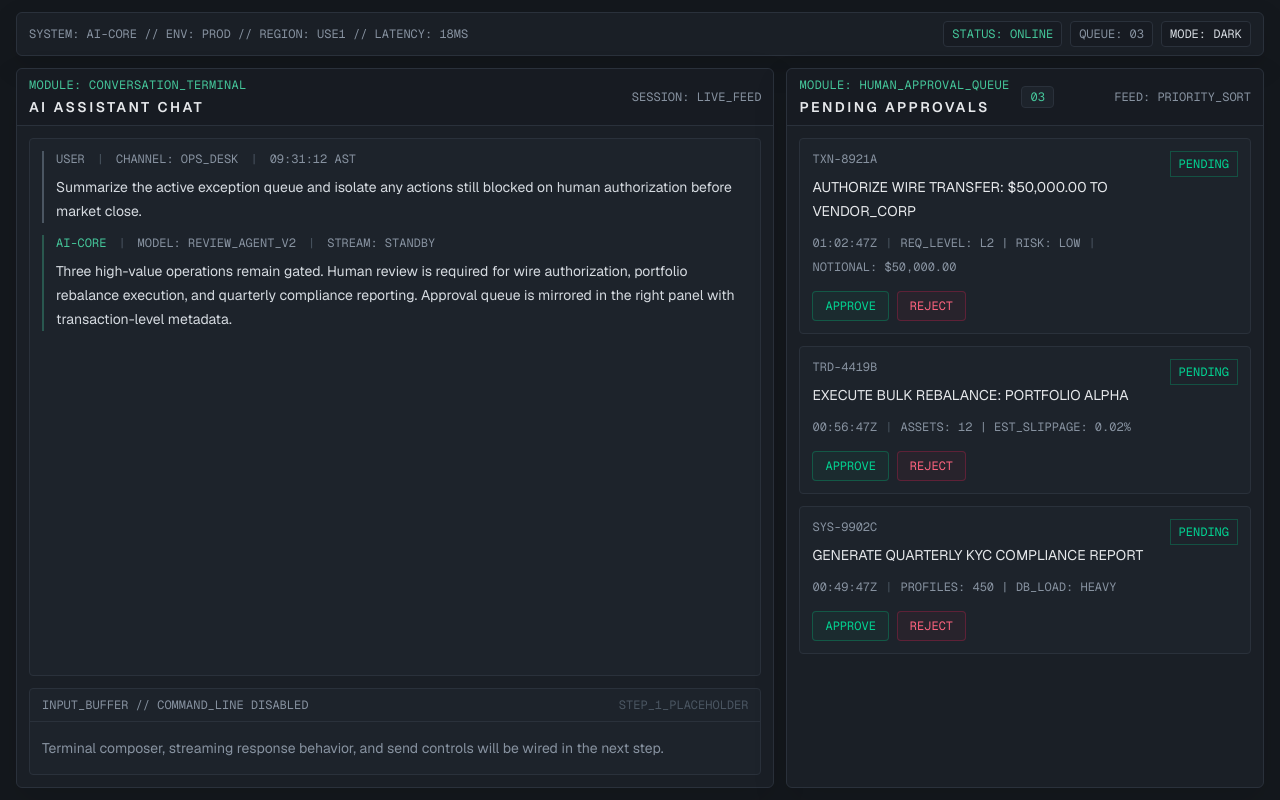
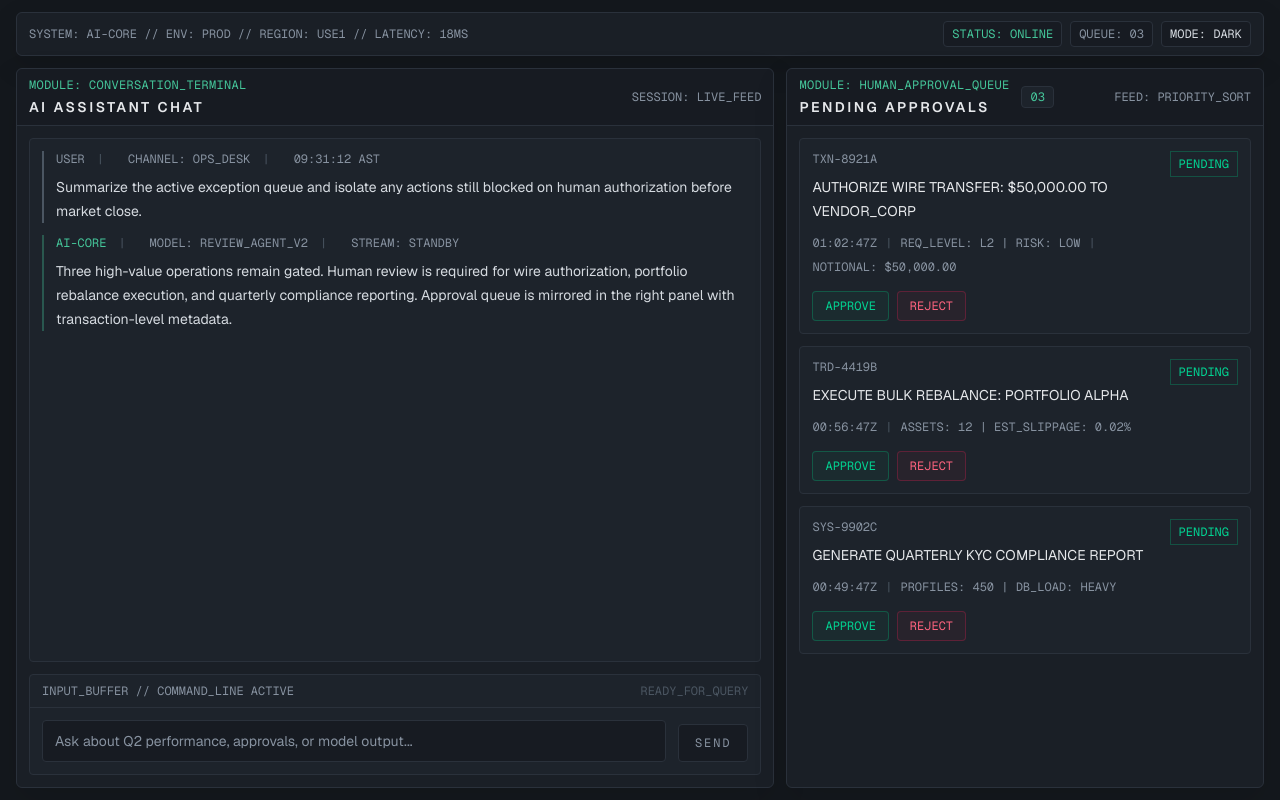
Before and after one commit to ShuaiNiu01/ai-dashboard, a Next.js app: page / in a window 1280 px wide. Built offline with nearby package versions, Linux system fonts and the light colour scheme.

Commit message:
feat: add streaming chat panel with abort cleanup

```diff
--- a/src/components/dashboard-shell.tsx
+++ b/src/components/dashboard-shell.tsx
@@ -3,17 +3,27 @@
 import { AnimatePresence, motion } from "framer-motion";
 import {
   useEffect,
+  useRef,
   useState,
   useSyncExternalStore,
   type ReactElement,
 } from "react";
 
 import type { ApprovalItem } from "@/src/data";
+import { simulateStream } from "@/src/utils/simulateStream";
 
 type ThemeMode = "dark" | "light";
 type ApprovalDecision = "approve" | "reject";
+type ChatRole = "assistant" | "user";
 const THEME_EVENT = "dashboard-theme-change";
 const APPROVAL_EXIT_DELAY_MS = 140;
+
+interface ChatMessage {
+  id: string;
+  role: ChatRole;
+  content: string;
+  meta: string;
+}
 
 interface DashboardShellProps {
   approvals: ApprovalItem[];
@@ -43,6 +53,23 @@ function getThemeSnapshot(): ThemeMode {
 function getServerThemeSnapshot(): ThemeMode {
   return "dark";
 }
+
+const INITIAL_CHAT_MESSAGES: ChatMessage[] = [
+  {
+    id: "seed-user",
+    role: "user",
+    meta: "USER | CHANNEL: OPS_DESK | 09:31:12 AST",
+    content:
+      "Summarize the active exception queue and isolate any actions still blocked on human authorization before market close.",
+  },
+  {
+    id: "seed-assistant",
+    role: "assistant",
+    meta: "AI-CORE | MODEL: REVIEW_AGENT_V2 | STREAM: STANDBY",
+    content:
+      "Three high-value operations remain gated. Human review is required for wire authorization, portfolio rebalance execution, and quarterly compliance reporting. Approval queue is mirrored in the right panel with transaction-level metadata.",
+  },
+];
 
 function subscribeToTheme(onStoreChange: () => void): () => void {
   if (typeof window === "undefined") {
@@ -81,12 +108,94 @@ export default function DashboardShell({
   const [processingApprovals, setProcessingApprovals] = useState<
     Record<string, true>
   >({});
+  const [chatMessages, setChatMessages] =
+    useState<ChatMessage[]>(INITIAL_CHAT_MESSAGES);
+  const [draftPrompt, setDraftPrompt] = useState("");
+  const [activePrompt, setActivePrompt] = useState<string | null>(null);
+  const [streamingMessageId, setStreamingMessageId] = useState<string | null>(
+    null,
+  );
+  const [isStreaming, setIsStreaming] = useState(false);
+  const [isThinking, setIsThinking] = useState(false);
+  const bottomRef = useRef<HTMLDivElement | null>(null);
   const pendingCount = approvalItems.length;
 
   useEffect(() => {
     document.documentElement.dataset.theme = themeMode;
     window.localStorage.setItem("dashboard-theme", themeMode);
   }, [themeMode]);
+
+  useEffect(() => {
+    bottomRef.current?.scrollIntoView({ behavior: "smooth" });
+  }, [chatMessages, isThinking]);
+
+  useEffect(() => {
+    if (!activePrompt || !streamingMessageId) {
+      return;
+    }
+
+    const controller = new AbortController();
+    const promptToStream = activePrompt;
+    const targetMessageId = streamingMessageId;
+
+    async function streamResponse(): Promise<void> {
+      try {
+        let hasReceivedFirstToken = false;
+
+        for await (const chunk of simulateStream(promptToStream)) {
+          if (controller.signal.aborted) {
+            return;
+          }
+
+          if (!hasReceivedFirstToken) {
+            hasReceivedFirstToken = true;
+            setIsThinking(false);
+          }
+
+          setChatMessages((currentMessages) =>
+            currentMessages.map((message) =>
+              message.id === targetMessageId
+                ? { ...message, content: message.content + chunk }
+                : message,
+            ),
+          );
+        }
+
+        if (!controller.signal.aborted) {
+          setIsThinking(false);
+          setIsStreaming(false);
+          setStreamingMessageId(null);
+          setActivePrompt(null);
+        }
+      } catch {
+        if (controller.signal.aborted) {
+          return;
+        }
+
+          setChatMessages((currentMessages) =>
+          currentMessages.map((message) =>
+            message.id === targetMessageId
+              ? {
+                  ...message,
+                  content:
+                    "Streaming interrupted while processing the request. Please retry the query.",
+                }
+              : message,
+          ),
+        );
+        setIsThinking(false);
+        setIsStreaming(false);
+        setStreamingMessageId(null);
+        setActivePrompt(null);
+      }
+    }
+
+    void streamResponse();
+
+    return () => {
+      controller.abort();
+    };
+  }, [activePrompt, streamingMessageId]);
 
   function handleThemeToggle(): void {
     const nextTheme: ThemeMode = themeMode === "dark" ? "light" : "dark";
@@ -118,6 +227,38 @@ export default function DashboardShell({
         return nextApprovals;
       });
     }, APPROVAL_EXIT_DELAY_MS);
+  }
+
+  function handleSubmitPrompt(): void {
+    const nextPrompt = draftPrompt.trim();
+
+    if (!nextPrompt || isStreaming) {
+      return;
+    }
+
+    const userMessageId = `user-${Date.now()}`;
+    const assistantMessageId = `assistant-${Date.now()}`;
+
+    setChatMessages((currentMessages) => [
+      ...currentMessages,
+      {
+        id: userMessageId,
+        role: "user",
+        meta: "USER | CHANNEL: LIVE_QUERY | JUST_NOW",
+        content: nextPrompt,
+      },
+      {
+        id: assistantMessageId,
+        role: "assistant",
+        meta: "AI-CORE | MODEL: REVIEW_AGENT_V2 | STREAM: ACTIVE",
+        content: "",
+      },
+    ]);
+    setDraftPrompt("");
+    setIsStreaming(true);
+    setIsThinking(true);
+    setStreamingMessageId(assistantMessageId);
+    setActivePrompt(nextPrompt);
   }
 
   return (
@@ -170,53 +311,126 @@ export default function DashboardShell({
             </div>
 
             <div className="grid flex-1 gap-3 p-3 xl:grid-rows-[1fr_auto]">
-              <div className="space-y-3 overflow-hidden rounded-sm border border-[var(--panel-border)] bg-[var(--surface-bg-elevated)] p-3">
-                <div className="border-l-2 border-[var(--line-muted)] pl-3">
-                  <div className="mb-2 flex flex-wrap items-center gap-x-3 gap-y-1 font-mono text-xs text-[var(--text-muted)]">
-                    <span>USER</span>
-                    <span className="text-[var(--line-muted)]">|</span>
-                    <span>CHANNEL: OPS_DESK</span>
-                    <span className="text-[var(--line-muted)]">|</span>
-                    <span>09:31:12 AST</span>
+              <div className="overflow-hidden rounded-sm border border-[var(--panel-border)] bg-[var(--surface-bg-elevated)]">
+                <div className="flex h-full max-h-[34rem] flex-col overflow-y-auto p-3">
+                  <div className="space-y-3">
+                    {chatMessages.map((message) => {
+                      const isAssistant = message.role === "assistant";
+                      const isActiveStream =
+                        isAssistant &&
+                        isStreaming &&
+                        message.id === streamingMessageId;
+
+                      return (
+                        <div
+                          key={message.id}
+                          className={`border-l-2 pl-3 ${
+                            isAssistant
+                              ? "border-[var(--accent-positive-soft)]"
+                              : "border-[var(--line-muted)]"
+                          }`}
+                        >
+                          <div className="mb-2 flex flex-wrap items-center gap-x-3 gap-y-1 font-mono text-xs text-[var(--text-muted)]">
+                            {message.meta
+                              .split(" | ")
+                              .map((part, index, parts) => (
+                                <span
+                                  key={`${message.id}-${part}`}
+                                  className={
+                                    isAssistant && index === 0
+                                      ? "text-[var(--accent-positive)]"
+                                      : undefined
+                                  }
+                                >
+                                  {part}
+                                  {index < parts.length - 1 ? (
+                                    <span className="px-3 text-[var(--line-muted)]">
+                                      |
+                                    </span>
+                                  ) : null}
+                                </span>
+                              ))}
+                          </div>
+
+                          {isActiveStream && isThinking ? (
+                            <div
+                              aria-live="polite"
+                              aria-label="Assistant is thinking"
+                              className="flex items-center gap-1.5 py-1 text-[var(--text-muted)]"
+                            >
+                              <span className="h-2 w-2 animate-pulse rounded-full bg-[var(--accent-positive)] [animation-delay:-0.2s]" />
+                              <span className="h-2 w-2 animate-pulse rounded-full bg-[var(--accent-positive)] [animation-delay:-0.1s]" />
+                              <span className="h-2 w-2 animate-pulse rounded-full bg-[var(--accent-positive)]" />
+                            </div>
+                          ) : (
+                            <p className="max-w-4xl whitespace-pre-wrap text-sm leading-6 text-[var(--text-secondary)]">
+                              {message.content}
+                              {isActiveStream ? (
+                                <motion.span
+                                  aria-hidden="true"
+                                  animate={{ opacity: [0.2, 1, 0.2] }}
+                                  transition={{
+                                    duration: 0.9,
+                                    ease: "easeInOut",
+                                    repeat: Number.POSITIVE_INFINITY,
+                                  }}
+                                  className="ml-0.5 inline-block text-[var(--accent-positive)]"
+                                >
+                                  ▍
+                                </motion.span>
+                              ) : null}
+                            </p>
+                          )}
+                        </div>
+                      );
+                    })}
+                    <div ref={bottomRef} />
                   </div>
-                  <p className="max-w-3xl text-sm leading-6 text-[var(--text-secondary)]">
-                    Summarize the active exception queue and isolate any actions
-                    still blocked on human authorization before market close.
-                  </p>
-                </div>
-
-                <div className="border-l-2 border-[var(--accent-positive-soft)] pl-3">
-                  <div className="mb-2 flex flex-wrap items-center gap-x-3 gap-y-1 font-mono text-xs text-[var(--text-muted)]">
-                    <span className="text-[var(--accent-positive)]">AI-CORE</span>
-                    <span className="text-[var(--line-muted)]">|</span>
-                    <span>MODEL: REVIEW_AGENT_V2</span>
-                    <span className="text-[var(--line-muted)]">|</span>
-                    <span>STREAM: STANDBY</span>
-                  </div>
-                  <p className="max-w-4xl text-sm leading-6 text-[var(--text-secondary)]">
-                    Three high-value operations remain gated. Human review is
-                    required for wire authorization, portfolio rebalance
-                    execution, and quarterly compliance reporting. Approval
-                    queue is mirrored in the right panel with transaction-level
-                    metadata.
-                  </p>
                 </div>
               </div>
 
-              <div className="rounded-sm border border-[var(--panel-border)] bg-[var(--surface-bg-elevated)]">
+              <form
+                className="rounded-sm border border-[var(--panel-border)] bg-[var(--surface-bg-elevated)]"
+                onSubmit={(event) => {
+                  event.preventDefault();
+                  handleSubmitPrompt();
+                }}
+              >
                 <div className="flex items-center justify-between gap-3 border-b border-[var(--panel-border)] px-3 py-2">
                   <p className="font-mono text-xs text-[var(--text-muted)]">
-                    INPUT_BUFFER // COMMAND_LINE DISABLED
+                    INPUT_BUFFER // COMMAND_LINE ACTIVE
                   </p>
                   <p className="font-mono text-xs text-[var(--line-muted)]">
-                    STEP_1_PLACEHOLDER
+                    {isStreaming ? "STREAM_LOCK ENGAGED" : "READY_FOR_QUERY"}
                   </p>
                 </div>
-                <div className="px-3 py-4 text-sm text-[var(--text-muted)]">
-                  Terminal composer, streaming response behavior, and send
-                  controls will be wired in the next step.
+                <div className="flex flex-col gap-3 px-3 py-3 sm:flex-row sm:items-end">
+                  <label className="flex-1">
+                    <span className="sr-only">Message the AI assistant</span>
+                    <input
+                      type="text"
+                      value={draftPrompt}
+                      disabled={isStreaming}
+                      onChange={(event) => setDraftPrompt(event.target.value)}
+                      onKeyDown={(event) => {
+                        if (event.key === "Enter") {
+                          event.preventDefault();
+                          handleSubmitPrompt();
+                        }
+                      }}
+                      placeholder="Ask about Q2 performance, approvals, or model output..."
+                      className="w-full rounded-sm border border-[var(--panel-border)] bg-[var(--surface-bg)] px-3 py-2.5 text-sm text-[var(--text-primary)] outline-none transition-colors placeholder:text-[var(--text-muted)] focus:border-[var(--panel-border-strong)] focus:ring-1 focus:ring-emerald-500 disabled:cursor-not-allowed disabled:opacity-60"
+                    />
+                  </label>
+                  <button
+                    type="submit"
+                    disabled={isStreaming || draftPrompt.trim().length === 0}
+                    className="rounded-sm border border-emerald-500/35 bg-emerald-500/10 px-4 py-2.5 font-mono text-xs tracking-[0.16em] text-emerald-400 transition-colors hover:bg-emerald-500/16 focus:ring-2 focus:ring-emerald-500 focus:outline-none disabled:cursor-not-allowed disabled:border-[var(--panel-border)] disabled:bg-[var(--surface-bg)] disabled:text-[var(--text-muted)] disabled:hover:bg-[var(--surface-bg)]"
+                  >
+                    SEND
+                  </button>
                 </div>
-              </div>
+              </form>
             </div>
           </section>
 
--- /dev/null
+++ b/src/utils/simulateStream.ts
@@ -0,0 +1,21 @@
+export async function* simulateStream(
+  prompt: string,
+): AsyncGenerator<string> {
+  const responses: Record<string, string> = {
+    q2: "Q2 revenue was up 18% YoY, driven primarily by the new institutional trading desk and higher deposit yields.",
+    default:
+      "I have received your query. Analyzing the financial data models now. Please hold on.",
+  };
+  const key =
+    Object.keys(responses).find((entry) =>
+      prompt.toLowerCase().includes(entry),
+    ) ?? "default";
+  const words = responses[key].split(" ");
+
+  for (const word of words) {
+    yield `${word} `;
+    await new Promise((resolve) =>
+      setTimeout(resolve, 60 + Math.random() * 60),
+    );
+  }
+}
```
